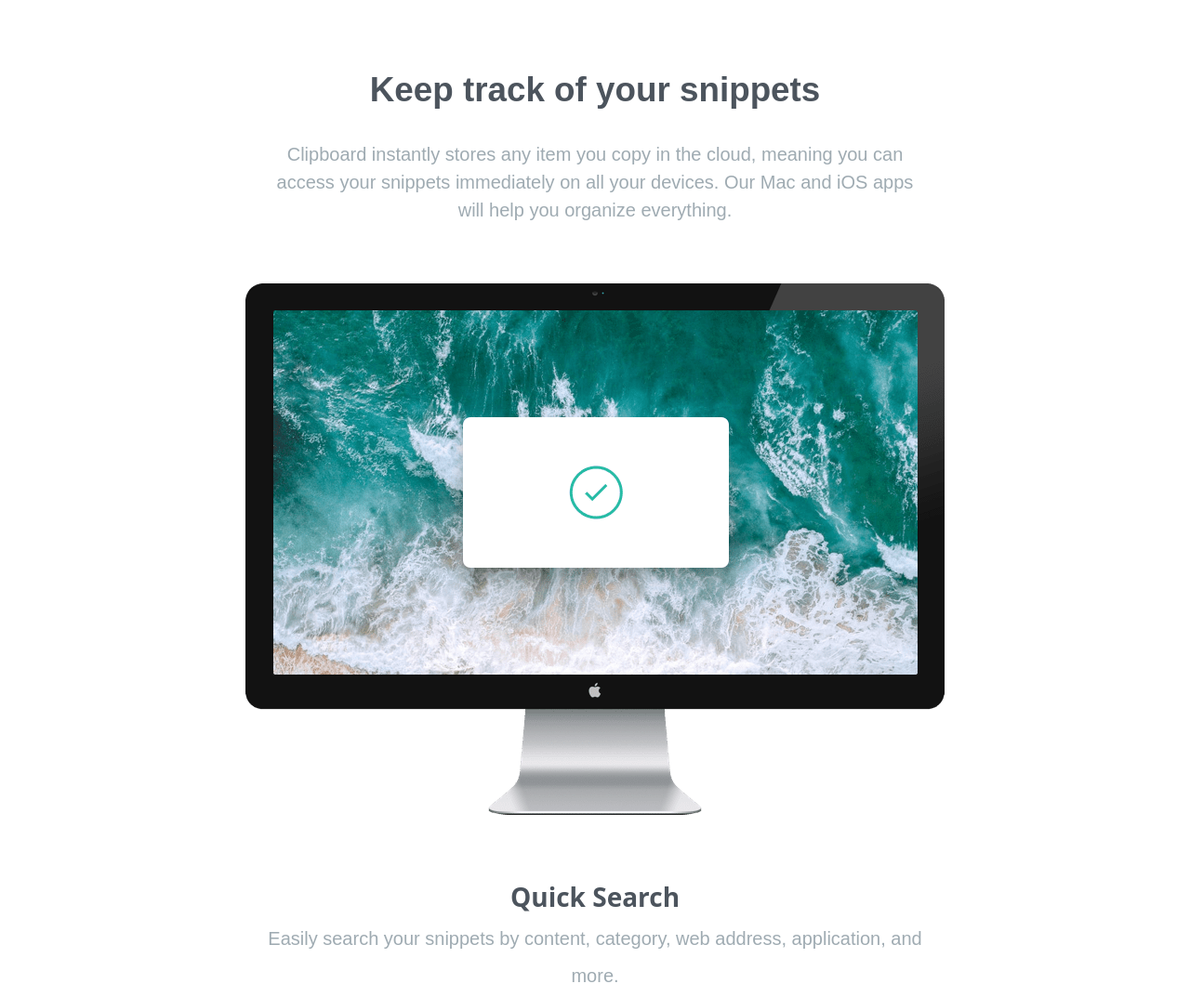
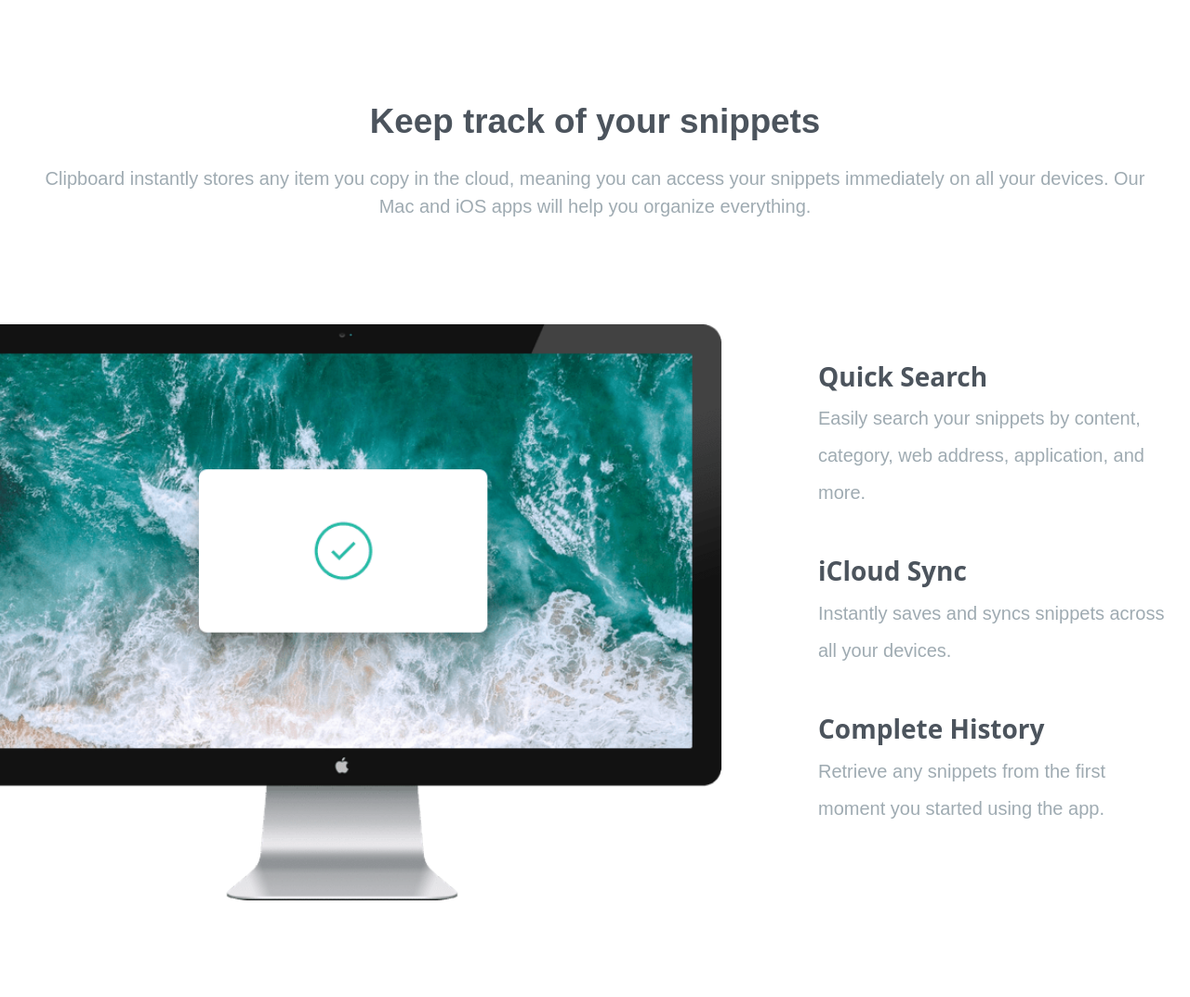
Before and after one commit to DevMentores/fb_01_clipboard_landingPage, a website built with Vite: page src/index.html in a window 1280 px wide. Shown: the part 683-1756 px from the top of the page at 93% size. Built offline with nearby package versions, Linux system fonts and the light colour scheme; a web font is replaced by a local one.

Commit message:
snippets section terminada

```diff
--- a/src/index.html
+++ b/src/index.html
@@ -34,9 +34,8 @@
           for Mac</button>
       </div>
     </section>
-    <section>
-      <div class="fs-dskt d-flex flex-column gap-2 ">
-        <div class="d-flex flex-column gap-3 mt-8 mb-4">
+    <section class="fs-dskt snippets-section | py-3 mt-5 ">
+      <div class="d-flex flex-column justify-content-center align-items-center ff-bai gap-2 mt-8 mb-5">
         <h2 class="dark-grayish-blue text-center px-2 ff-bai fw-600 fs-28px">Keep track of your snippets</h2>
         <p class="grayish-blue text-center px-4 m-2 ff-bai fw-400 fs-16px">
           Clipboard instantly stores any item you copy in the cloud,
@@ -44,28 +43,28 @@
           devices. Our Mac and iOS apps will help you organize everything.
         </p>
       </div>
-    </section>
-    <section>
-      <figure>
-        <img class="img-fluid p-4" src="./assets/image-computer.png" alt="computer" />
+      <div class="two-cols | d-flex flex-column flex-md-row ">
+        <figure class="p-4">
+          <img class="img-fluid" src="./assets/image-computer.png" alt="computer" />
         </figure>
-      <article class="mb-8 m-3">
-        <div class="mb-5 fs-dskt">
-          <h3 class="dark-grayish-blue fw-600 text-center mt-5">Quick Search</h3>
-          <p class="container grayish-blue text-center px-4 ff-bai fw-400 fs-16px lh-lg">Easily search your snippets by
+        <article class=" mb-8 m-3">
+          <div class="mb-5 fs-dskt | ">
+            <h3 class="dark-grayish-blue fw-600 text-center mt-5 text-md-start">Quick Search</h3>
+            <p class="container grayish-blue text-center  ff-bai fw-400 fs-16px lh-lg text-md-start px-4 px-md-0">Easily search your snippets by
               content, category, web address, application, and more.</p>
           </div>
           <div class="mb-5 fs-dskt">
-          <h3 class="dark-grayish-blue fw-600 text-center mt-4">iCloud Sync</h3>
-          <p class="container grayish-blue text-center px-4 ff-bai fw-400 fs-16px lh-lg">Instantly saves and syncs
+            <h3 class="dark-grayish-blue fw-600 text-center mt-4 text-md-start">iCloud Sync</h3>
+            <p class="container grayish-blue text-center ff-bai fw-400 fs-16px lh-lg text-md-start px-4 px-md-0">Instantly saves and syncs
               snippets across all your devices.</p>
           </div>
           <div class="mb-5 fs-dskt">
-          <h3 class="dark-grayish-blue fw-600 text-center mt-4">Complete History</h3>
-          <p class="container grayish-blue text-center px-4 ff-bai fw-400 fs-16px lh-lg">Retrieve any snippets from the
+            <h3 class="dark-grayish-blue fw-600 text-center mt-4 text-md-start">Complete History</h3>
+            <p class="container grayish-blue text-center ff-bai fw-400 fs-16px lh-lg text-md-start px-4 px-md-0">Retrieve any snippets from the
               first moment you started using the app.</p>
           </div>
         </article>
+      </div>
     </section>
     <section class="mt-8">
       <div class="d-flex flex-column gap-2 mt-5 fs-dskt m-auto">
@@ -168,7 +167,7 @@
       ©
     </figure>
 
-    <!-- <nav aria-label="page links" class="ff-bai d-md-grid">
+    <nav aria-label="page links" class="ff-bai d-md-grid">
       <ul class="nav-link | d-sd-flex flex-column align-items-center gap-4 flex-md-row">
         <a href="#" target="" class="text-decoration-none dark-grayish-blue fs-20px">
           <li>
@@ -196,7 +195,7 @@
           </li>
         </a>
       </ul>
-    </nav> -->
+    </nav>
 
 
     <div class="mt-4 d-flex flex-row align-items-center justify-content-center gap-4">
--- a/src/scss/layout/_header.scss
+++ b/src/scss/layout/_header.scss
@@ -8,29 +8,3 @@
     background-image: url(../../assets/bg-header-desktop.png);
   }
 }
-
-.fs-dskt{
-
-  max-width: 48rem;
-  --min: 1rem;
-  --max: 3rem;
-  --vw: 2vw;
-
-  h1, h2, p{
-    font-size: clamp(var(--min), var(--vw), var(--max));
-  }
-
-  h1 {
-    --min: 3rem;
-    --vw: 3vw;
-  }
-
-  h2 {
-    --min: 2.3rem;
-  }
-
-  p {
-    --max: 1.25rem;
-  }
-
-}
--- /dev/null
+++ b/src/scss/layout/_main.scss
@@ -0,0 +1,55 @@
+//Font size resposive
+.fs-dskt{
+
+  --min: 1rem;
+  --max: 3rem;
+  --vw: 2vw;
+
+  h1, h2, p{
+    font-size: clamp(var(--min), var(--vw), var(--max));
+  }
+
+  h1 {
+    --min: 3rem;
+    --vw: 3vw;
+  }
+
+  h2 {
+    --min: 2.3rem;
+  }
+
+  p {
+    --max: 1.25rem;
+  }
+
+}
+
+
+.snippets-section {
+	width: 100%;
+
+	.two-cols {
+		width: 100% !important;
+	}
+	@media (min-width: 48rem) {
+
+		.two-cols {
+			margin-top: 5rem;
+		}
+		.two-cols > figure {
+			max-width: 100%;
+			padding: 0;
+		}
+
+		.two-cols > article {
+			margin-block: auto;
+			max-width: 24rem;
+			gap: 4.5rem !important;
+		}
+
+		.two-cols > figure > img {
+			width: 60rem;
+			margin-left: -4rem;
+		}
+	}
+}
--- a/src/scss/style.scss
+++ b/src/scss/style.scss
@@ -4,6 +4,7 @@
 @import "./layout/body";
 @import "./components/components";
 @import "./layout/header";
+@import "./layout/_main.scss";
 
 .debug{
   border: 1px solid red;
```
Lines whose indentation alone changed are shown as unchanged.
